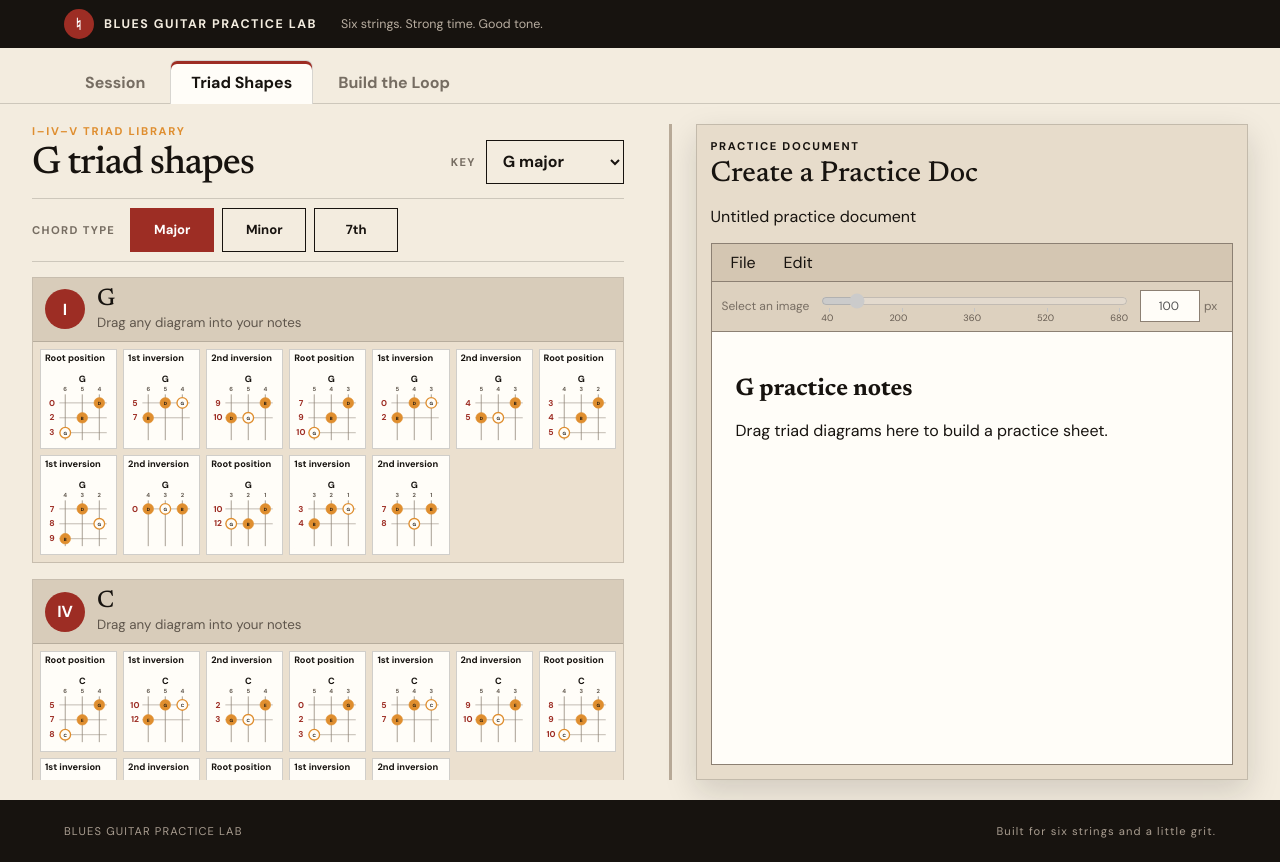
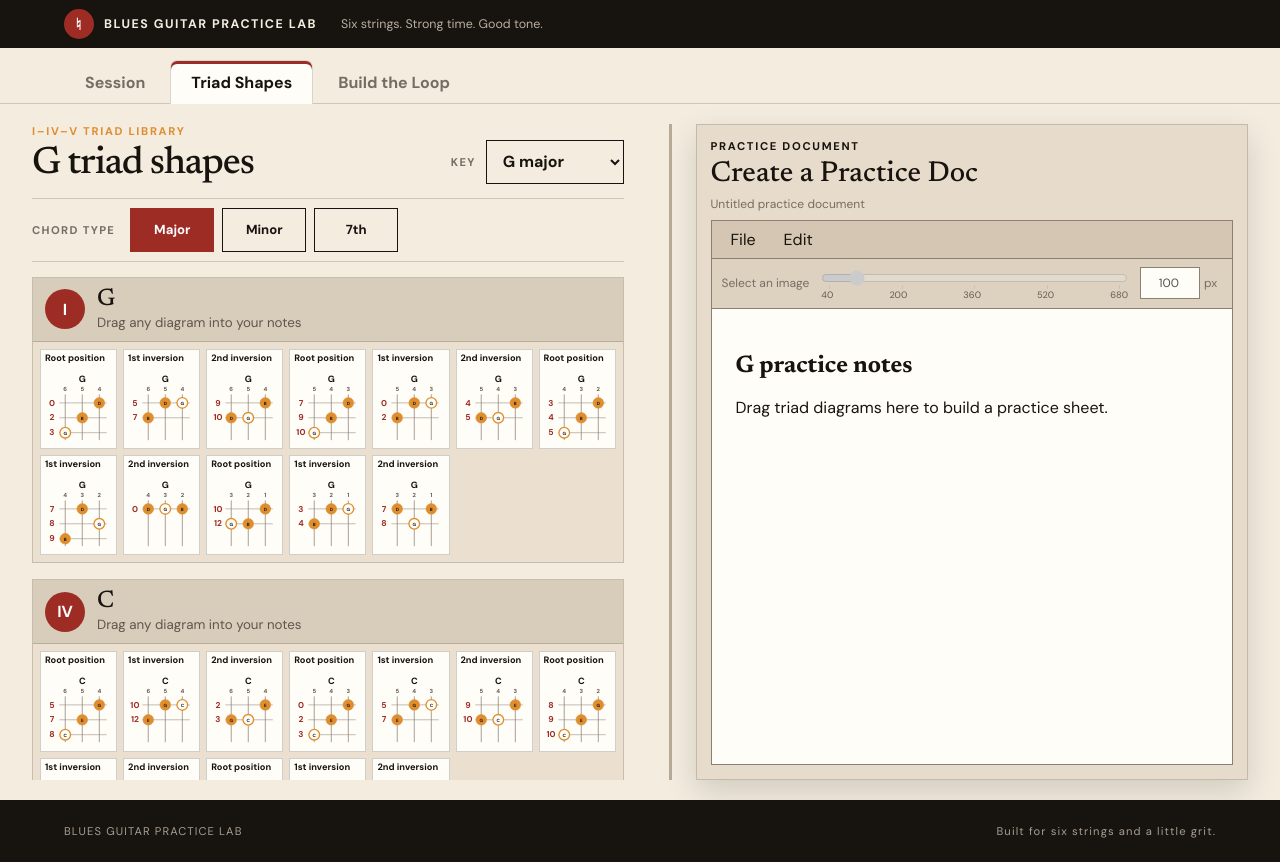
Before and after one commit to flyfisher1952/blues-guitar-practice-lab, an Angular app: page / in a window 1280 px wide. Both pictures are taken after a click on the tab "Triad Shapes". Built offline with nearby package versions, Linux system fonts and the light colour scheme; what html-docx-js-typescript would draw is missing.

Commit message:
Show current practice document name

```diff
--- a/src/app/app.component.css
+++ b/src/app/app.component.css
@@ -160,6 +160,7 @@ main { min-height: calc(100vh - 176px); }
 .notes-workspace { height: 100%; min-width: 0; margin-left: clamp(10px, 1.5vw, 20px); padding: 14px; display: flex; flex-direction: column; overflow: hidden; color: var(--ink); background: #e7dccb; border: 1px solid var(--line); box-shadow: 0 12px 30px rgba(23, 19, 15, .15); }
 .editor-heading { display: flex; justify-content: space-between; align-items: start; gap: 20px; }
 .editor-heading h2 { margin: 0 0 8px; font: 1.8rem/1 "Newsreader", serif; }
+.current-document-name { margin: -2px 0 8px; color: var(--muted); font-size: .75rem; }
 .visually-hidden { width: 1px; height: 1px; position: absolute; overflow: hidden; clip: rect(0 0 0 0); clip-path: inset(50%); white-space: nowrap; }
 
 .document-menu-bar {
```
